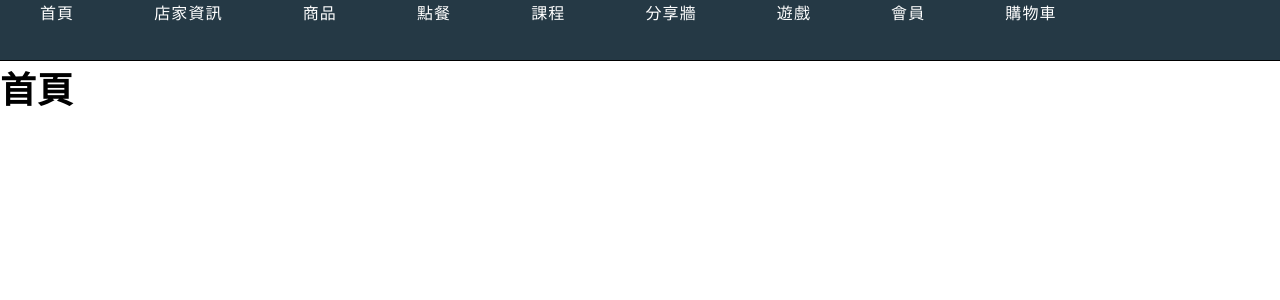
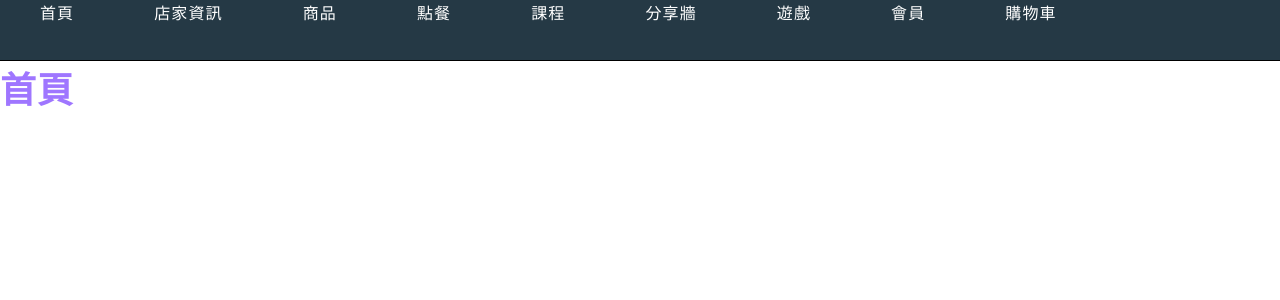
Before and after one commit to hunter850/coffee_react, a React (Create React App) app: page / in a window 1280 px wide. Shown: the top 300 px of the page. Built offline with nearby package versions, Linux system fonts and the light colour scheme.

Commit message:
FrontPage

```diff
--- /dev/null
+++ b/src/routes/frontPage/FrontPage.css
@@ -0,0 +1,3 @@
+.color {
+    color: rgba(76, 0, 255, 0.538);
+}
--- a/src/routes/frontPage/FrontPage.js
+++ b/src/routes/frontPage/FrontPage.js
@@ -1,11 +1,12 @@
-import { Fragment } from "react";
+import { Fragment, useState, react } from "react";
 import NavBar from "../../component/NavBar";
+import "./FrontPage.css";
 
 function FrontPage() {
     return (
         <Fragment>
             <NavBar />
-            <h2>首頁</h2>
+            <h2 className="color">首頁</h2>
         </Fragment>
     );
 }
```
Also changed, not shown: src/component/FrontPages/Carousel/Carousel.jsx (added), 2 other files (tests, documents, lock files or other folders).
